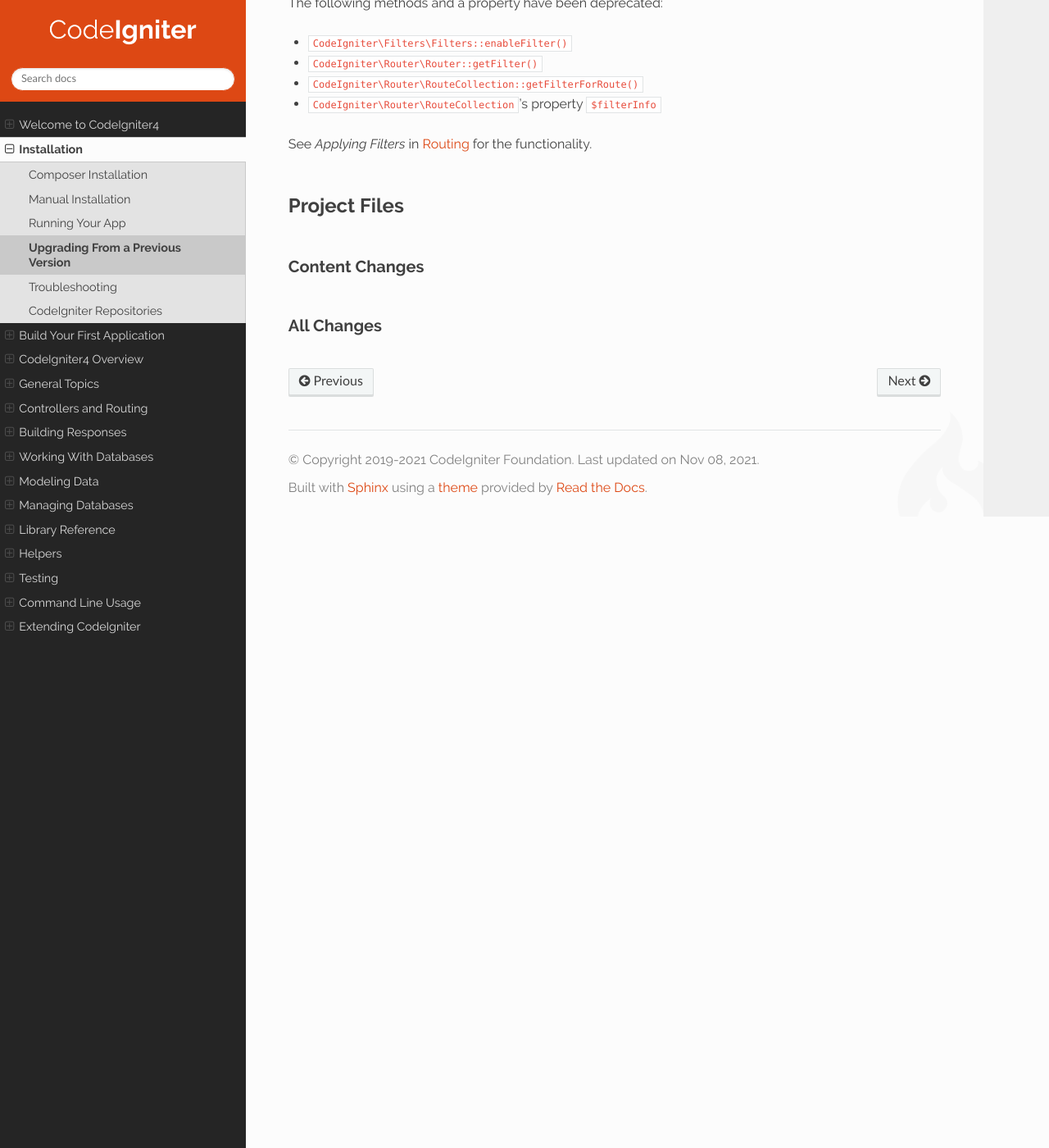
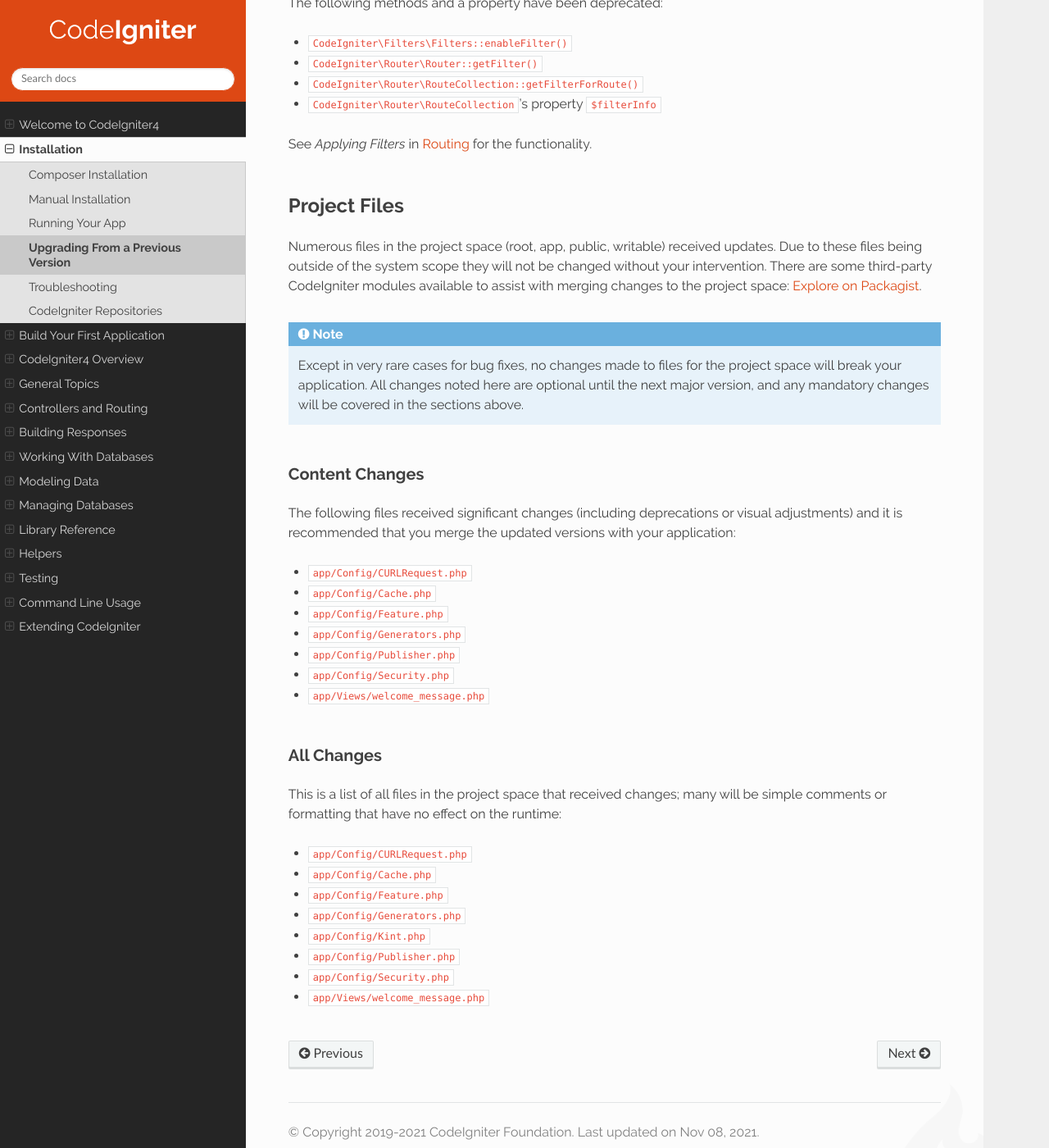
Before and after one commit to NEKOGET/ci4_user_guide_src, a Sphinx documentation site: the page built from source/installation/upgrade_415.rst, in a window 1280 px wide and 1400 px high, scrolled down 2574 px. Shown: the whole window at 82% size. Built offline with Sphinx 7.4.7 and the Read the Docs theme 2.0.0, drawn with Linux system fonts in a browser that asks for light colours; pages that are not in the unit, such as notebooks, are missing from menus.

```diff
--- a/source/changelogs/v4.1.5.rst
+++ b/source/changelogs/v4.1.5.rst
@@ -1,7 +1,7 @@
 Version 4.1.5
 #############
 
-Release Date: Not released
+Release Date: November 8, 2021
 
 **4.1.5 release of CodeIgniter4**
 
@@ -33,6 +33,3 @@ Deprecations
 ============
 
 - Deprecated ``CodeIgniter\\Cache\\Handlers\\BaseHandler::RESERVED_CHARACTERS`` in favor of the new config property
-
-Bugs Fixed
-==========
--- a/source/conf.py
+++ b/source/conf.py
@@ -24,7 +24,7 @@ copyright = '2019-2021 CodeIgniter Foundation'
 version = '4.1'
 
 # The full version, including alpha/beta/rc tags.
-release = '4.1.4'
+release = '4.1.5'
 
 # -- General configuration ---------------------------------------------------
 
--- a/source/installation/upgrade_405.rst
+++ b/source/installation/upgrade_405.rst
@@ -92,7 +92,7 @@ All Changes
 -----------
 
 This is a list of all files in the project space that received changes;
-many will be simple comments or formatting that have no affect on the runtime:
+many will be simple comments or formatting that have no effect on the runtime:
 
 * ``LICENSE``
 * ``README.md``
--- a/source/installation/upgrade_412.rst
+++ b/source/installation/upgrade_412.rst
@@ -114,7 +114,7 @@ All Changes
 -----------
 
 This is a list of all files in the project space that received changes;
-many will be simple comments or formatting that have no affect on the runtime:
+many will be simple comments or formatting that have no effect on the runtime:
 
 * ``app/Config/App.php``
 * ``app/Config/Autoload.php``
--- a/source/installation/upgrade_415.rst
+++ b/source/installation/upgrade_415.rst
@@ -104,8 +104,40 @@ See *Applying Filters* in :doc:`Routing </incoming/routing>` for the functionali
 Project Files
 =============
 
+Numerous files in the project space (root, app, public, writable) received updates. Due to
+these files being outside of the system scope they will not be changed without your intervention.
+There are some third-party CodeIgniter modules available to assist with merging changes to
+the project space: `Explore on Packagist <https://packagist.org/explore/?query=codeigniter4%20updates>`_.
+
+.. note:: Except in very rare cases for bug fixes, no changes made to files for the project space
+    will break your application. All changes noted here are optional until the next major version,
+    and any mandatory changes will be covered in the sections above.
+
 Content Changes
 ---------------
 
+The following files received significant changes (including deprecations or visual adjustments)
+and it is recommended that you merge the updated versions with your application:
+
+* ``app/Config/CURLRequest.php``
+* ``app/Config/Cache.php``
+* ``app/Config/Feature.php``
+* ``app/Config/Generators.php``
+* ``app/Config/Publisher.php``
+* ``app/Config/Security.php``
+* ``app/Views/welcome_message.php``
+
 All Changes
 -----------
+
+This is a list of all files in the project space that received changes;
+many will be simple comments or formatting that have no effect on the runtime:
+
+* ``app/Config/CURLRequest.php``
+* ``app/Config/Cache.php``
+* ``app/Config/Feature.php``
+* ``app/Config/Generators.php``
+* ``app/Config/Kint.php``
+* ``app/Config/Publisher.php``
+* ``app/Config/Security.php``
+* ``app/Views/welcome_message.php``
--- a/source/installation/upgrading.rst
+++ b/source/installation/upgrading.rst
@@ -8,6 +8,7 @@ upgrading from.
 .. toctree::
     :titlesonly:
 
+    Upgrading from 4.1.5 to 4.1.6 <upgrade_416>
     Upgrading from 4.1.4 to 4.1.5 <upgrade_415>
     Upgrading from 4.1.3 to 4.1.4 <upgrade_414>
     Upgrading from 4.1.2 to 4.1.3 <upgrade_413>
```
Also changed, not shown: source/changelogs/v4.1.6.rst (added, +25 -0 lines).
